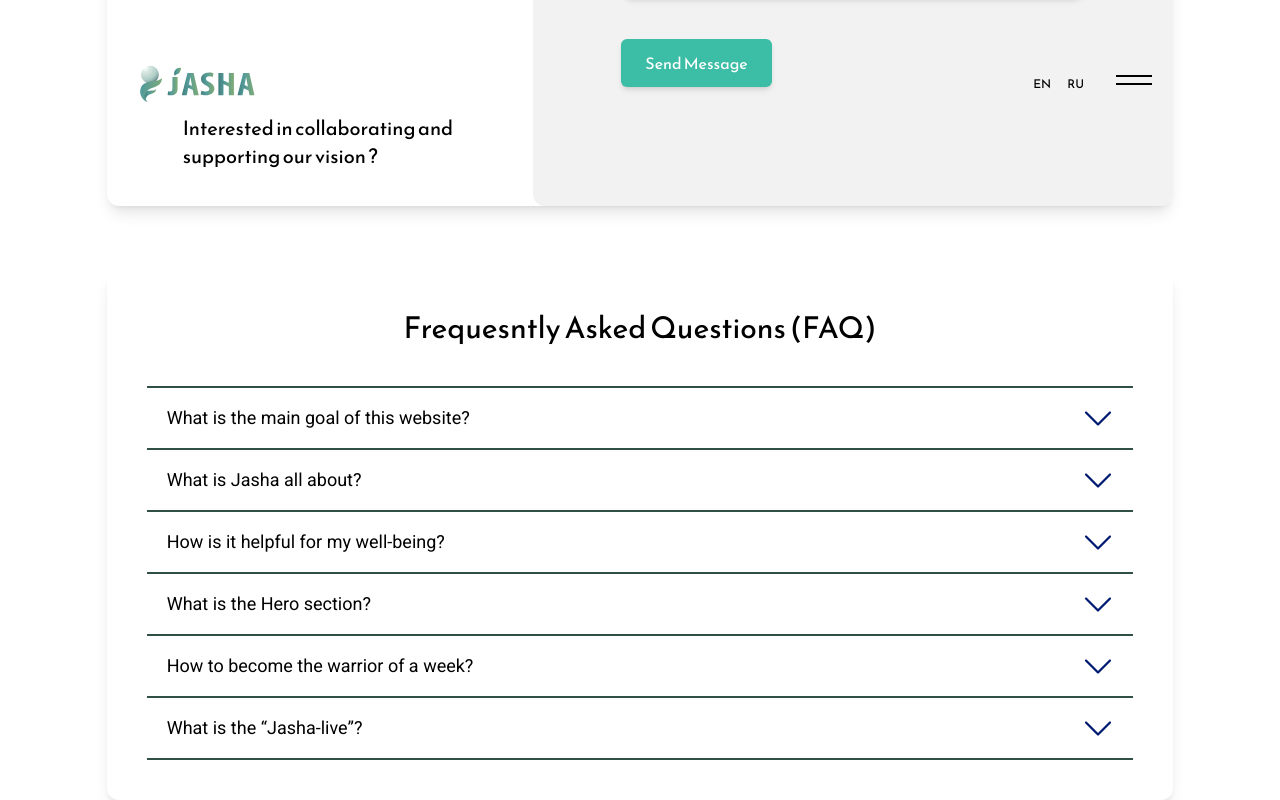
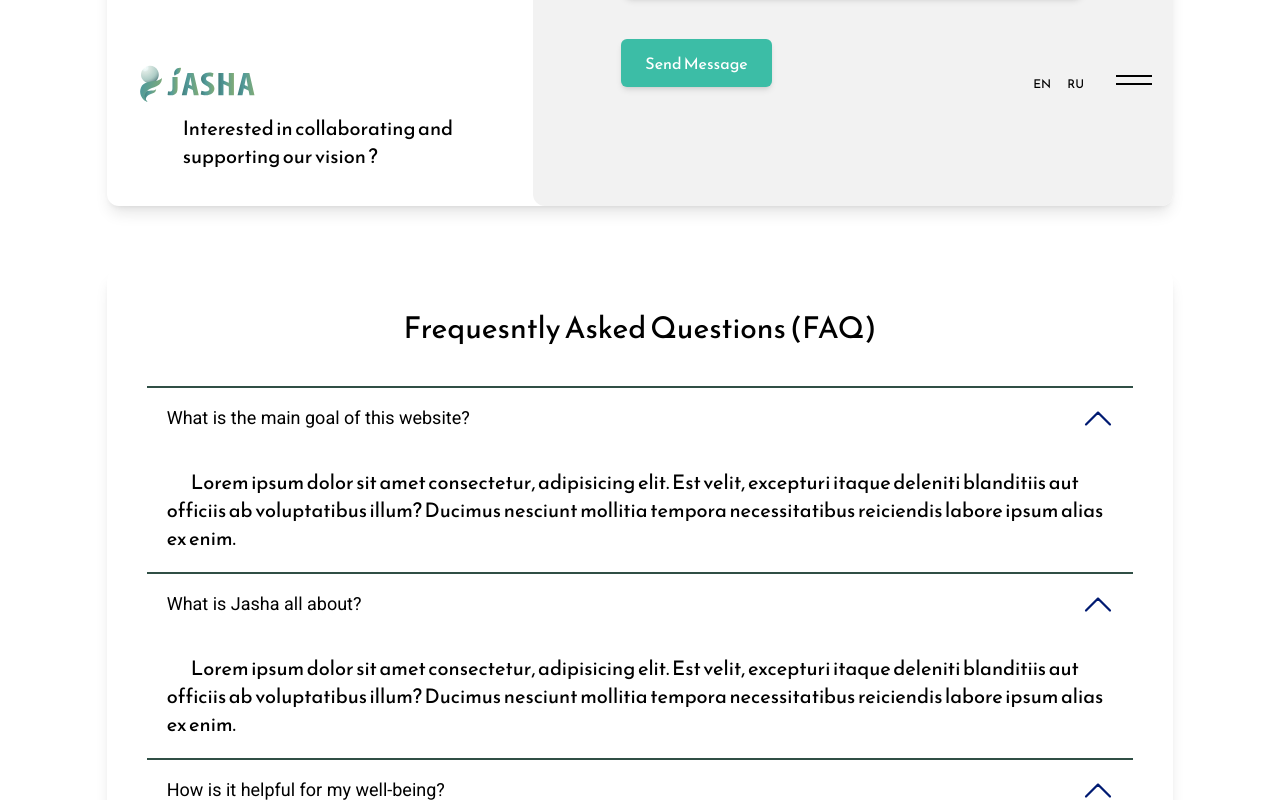
Before and after one commit to AboNazari/JASHA, a React (Create React App) app: page / in a window 1280 px wide. Both pictures are taken after a click on the icon 1098 px from the left and 5096 px from the top of the page. Shown: the part 4678-5478 px from the top of the page. Built offline with nearby package versions, Linux system fonts and the light colour scheme.

Commit message:
on toggle edited

```diff
--- a/src/components/Question.jsx
+++ b/src/components/Question.jsx
@@ -12,17 +12,23 @@ const Question = ({ Question, Answer, open, openHandler, id }) => {
         <p>{Question}</p>{" "}
         {open ? (
           <Up
-            className=" transition transform hover:-translate-y-2 hover:duration-[400ms] ease-out hover:ease-in"
+            className=" transition transform hover:-translate-y-1 hover:duration-[400ms] ease-out hover:ease-in"
             onClick={openHandler}
           />
         ) : (
           <Down
-            className=" transition transform hover:translate-y-2 hover:duration-[400ms] ease-out hover:ease-in "
+            className=" transition transform hover:translate-y-1 hover:duration-[400ms] ease-out hover:ease-in "
             onClick={openHandler}
           />
         )}
       </li>
-      {open ? <p className="p-10 mt-4 text-xl font-primary">{Answer}</p> : ""}
+      {open ? (
+        <p className="md:p-5 p-3  text-xl font-primary first-letter:pl-6">
+          {Answer}
+        </p>
+      ) : (
+        ""
+      )}
     </div>
   );
 };
--- a/src/layouts/FAQ.jsx
+++ b/src/layouts/FAQ.jsx
@@ -8,6 +8,8 @@ const FAQ = () => {
   const onToOpenClick = (e) => {
     console.log(e.target.parentElement.id);
     const id = e.target.parentElement.id;
+    setIsOpen(!isOpen);
+
     if (id == QuestionsData.id) {
       console.log(QuestionsData.id + "This");
       setIsOpen(!isOpen);
```
